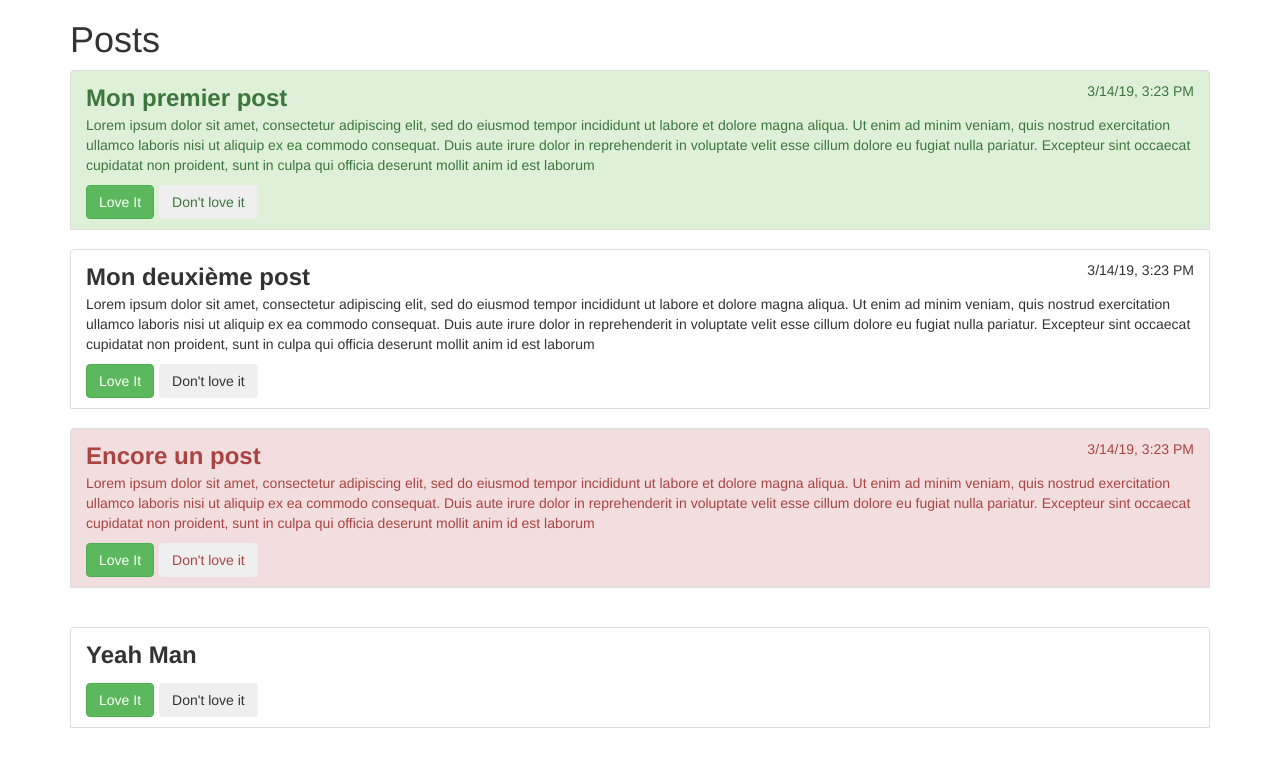
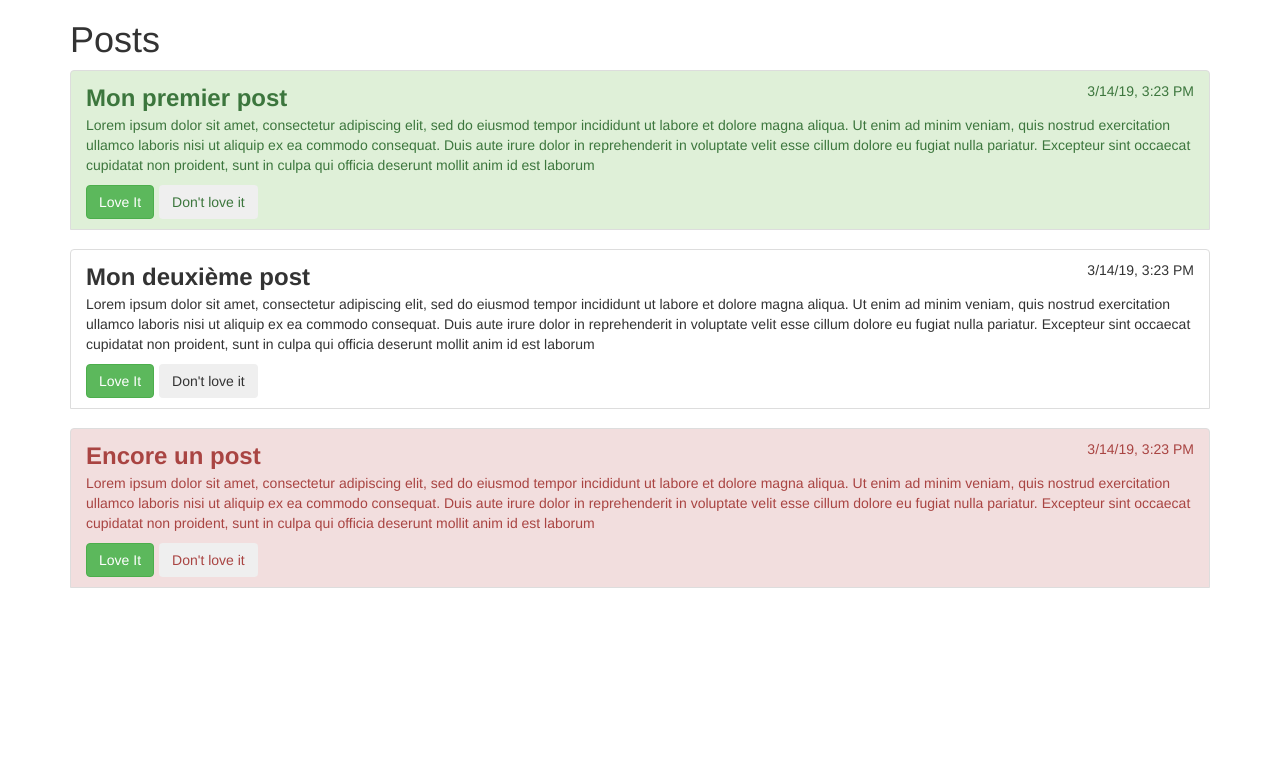
Before and after one commit to remipaulin/projetblog, an Angular app: page / in a window 1280 px wide. Shown: the top 766 px of the page. Built offline with nearby package versions, Linux system fonts and the light colour scheme.

Commit message:
Cleaning up main page

```diff
--- a/src/app/post-list/post-list.component.html
+++ b/src/app/post-list/post-list.component.html
@@ -15,9 +15,6 @@
         </app-post-list-item>
       </ul>
 
-
-      <app-post-list-item [postListItemTitle]="'Yeah Man'" [postListItemLoveIts]="0"></app-post-list-item>
-
     </div>
   </div>
 </div>
```
